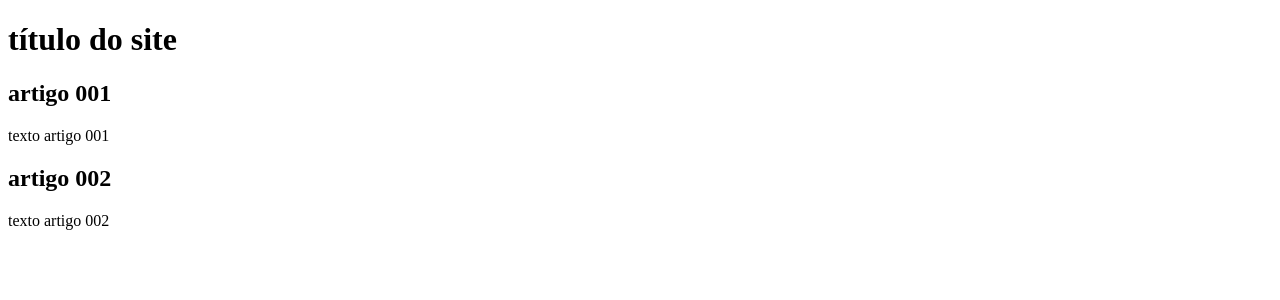
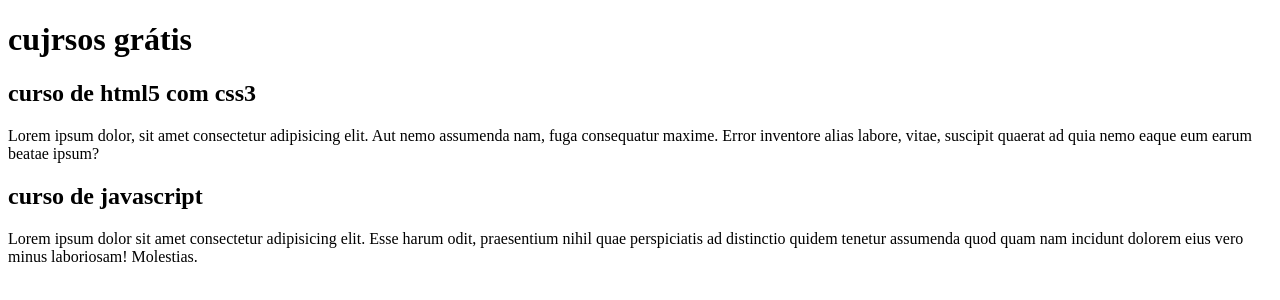
Before and after one commit to belzebells/projeto-site, a plain HTML site: page index.html in a window 1280 px wide. Drawn offline with Linux system fonts and the light colour scheme.

Commit message:
comecei a escrever o conteúdo

```diff
--- a/index.html
+++ b/index.html
@@ -9,15 +9,15 @@
 <body>
     <main>
         <header>
-            <h1>título do site</h1>
+            <h1>cujrsos grátis</h1>
         </header>
         <article>
-            <h2>artigo 001</h2>
-            <p>texto artigo 001</p>
+            <h2>curso de html5 com css3</h2>
+            <p>Lorem ipsum dolor, sit amet consectetur adipisicing elit. Aut nemo assumenda nam, fuga consequatur maxime. Error inventore alias labore, vitae, suscipit quaerat ad quia nemo eaque eum earum beatae ipsum?</p>
         </article>
         <article>
-            <h2>artigo 002 </h2>
-        <p>texto artigo 002</p>
+            <h2>curso de javascript</h2>
+        <p>Lorem ipsum dolor sit amet consectetur adipisicing elit. Esse harum odit, praesentium nihil quae perspiciatis ad distinctio quidem tenetur assumenda quod quam nam incidunt dolorem eius vero minus laboriosam! Molestias.</p>
     </article>
     </main>
 </body>
```
